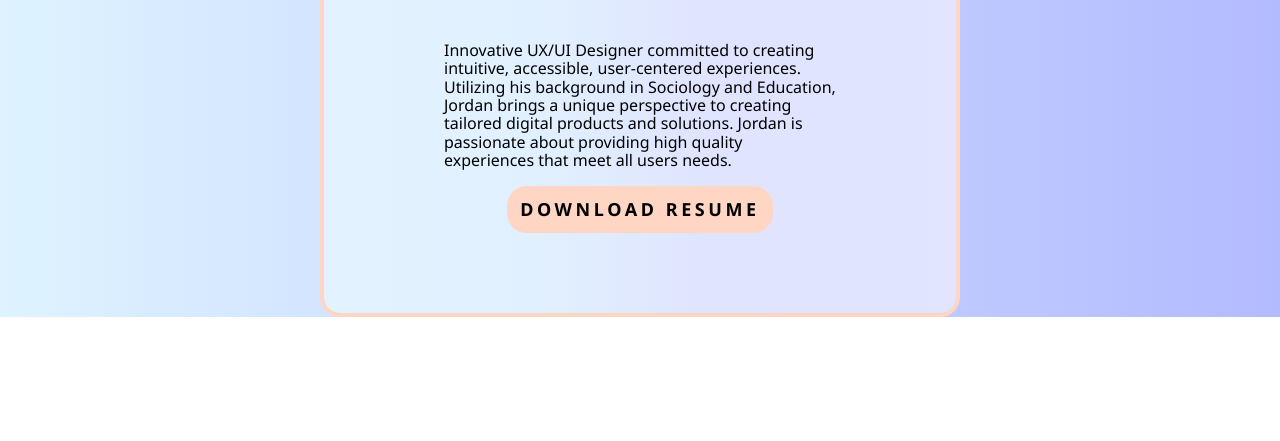
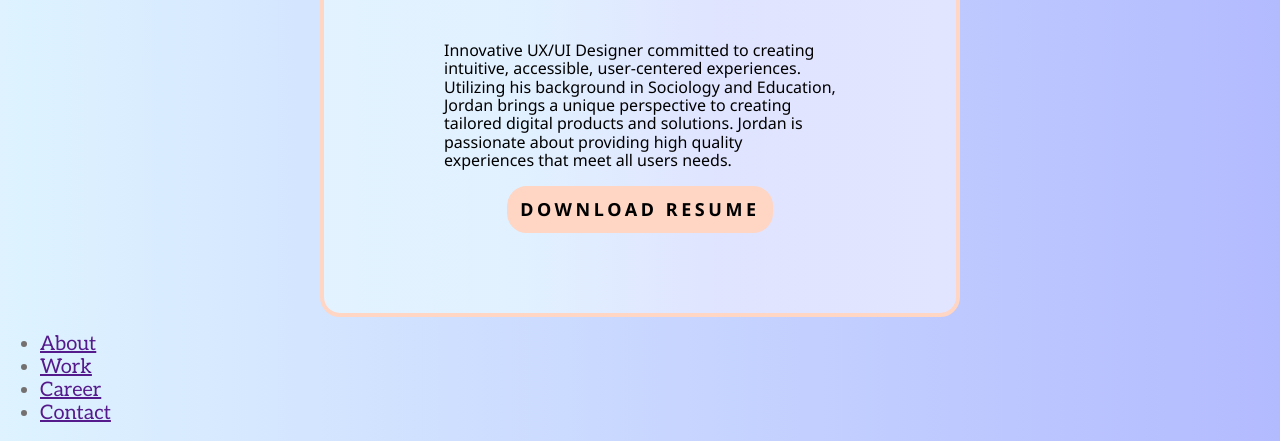
Before and after one commit to jordanmodic/homework-17, a plain HTML site: page index.html in a window 1280 px wide. Shown: the part 1214-1655 px from the top of the page. Before the commit the page ends 1531 px from the top, so only its background shows below. Drawn offline with Linux system fonts and the light colour scheme.

Commit message:
Footer Items
List of footer links

```diff
--- a/css/style.css
+++ b/css/style.css
@@ -160,3 +160,7 @@ header {
     background-color: #FFD5C4;
     padding: 10px;
 }
+.footer.footer-items ul li a {
+    list-style: none;
+    text-decoration: none;
+}
--- a/index.html
+++ b/index.html
@@ -60,4 +60,23 @@
                 </div>
             </div>
         </section>
+        <section class="footer">
+            <div class="footer-items">
+                <ul>
+                    <li class="ft">
+                        <a href="">About</a>
+                    </li>
+                    <li class="ft">
+                        <a href="">Work</a>
+                    </li>
+                    <li class="ft">
+                        <a href="">Career</a>
+                    </li>
+                    <li class="ft">
+                        <a href="">Contact</a>
+                    </li>
+                </ul>
+            </div>
+
+        </section>
 </html>
```
